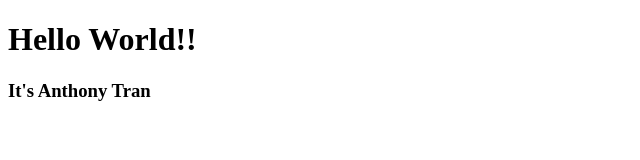
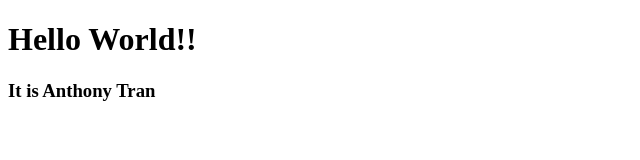
Before and after one commit to AnthonyTran2001/CECS-105-GitHub, a plain HTML site: page index.html in a window 1280 px wide. Shown: the full height of the page, 0-640 px from the left. Drawn offline with Linux system fonts and the light colour scheme.

Commit message:
Update index.html

```diff
--- a/index.html
+++ b/index.html
@@ -5,6 +5,6 @@
   </head>
   <body>
   <h1>Hello World!! </h1>
-  <h3> It's Anthony Tran </h3>
+  <h3> It is Anthony Tran </h3>
   </body>
   </html>
```
